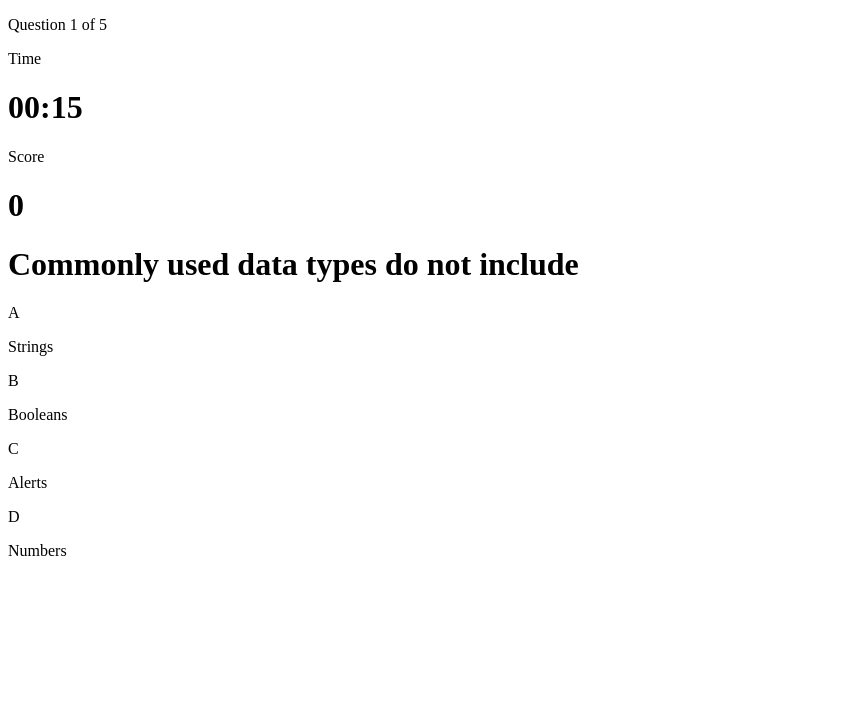
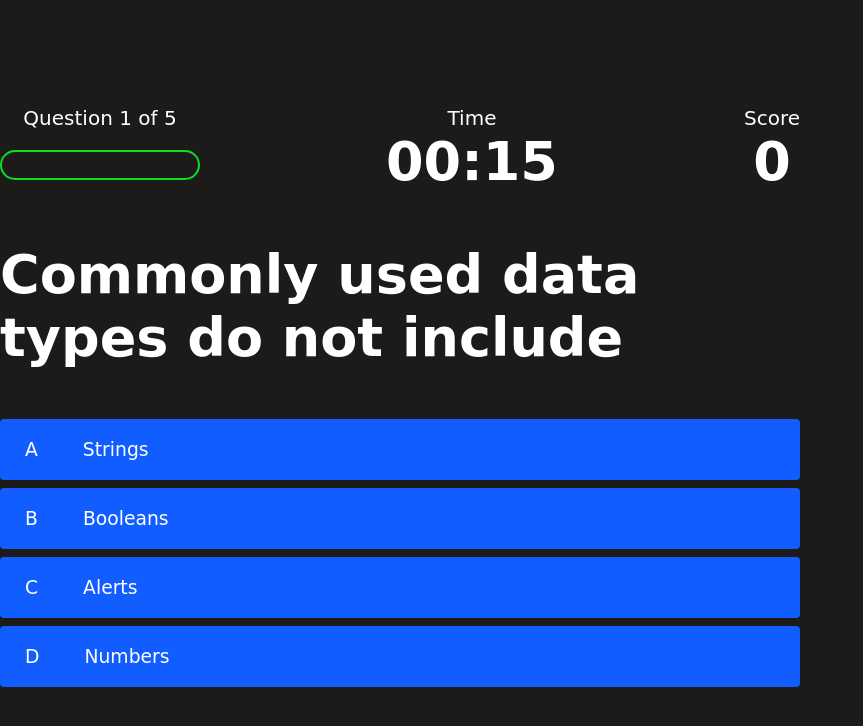
Before and after one commit to Jump89/quiz-me-please, a plain HTML site: page game.html in a window 1280 px wide. Shown: the whole page, without its empty margins (0-863 px from the left). Drawn offline with Linux system fonts and the light colour scheme; the site is published under a folder, as on GitHub Pages, so addresses that start at the root find nothing; a web font is replaced by a local one.

Commit message:
updated assets css

```diff
--- a/game.html
+++ b/game.html
@@ -4,8 +4,8 @@
     <meta charset="UTF-8">
     <meta name="viewport" content="width=device-width, initial-scale=1.0">
     <title>Quiz Page</title>
-    <link rel="stylesheet" href="/assests/style.css">
-    <link rel="stylesheet" href="/assests/game.css">
+    <link rel="stylesheet" href="assests/style.css">
+    <link rel="stylesheet" href="assests/game.css">
 </head>
 <body>
     <div class="container">
```
Also changed, not shown: highscores.html (+2 -2 lines), index.html (+1 -1 lines), 1 other file.
